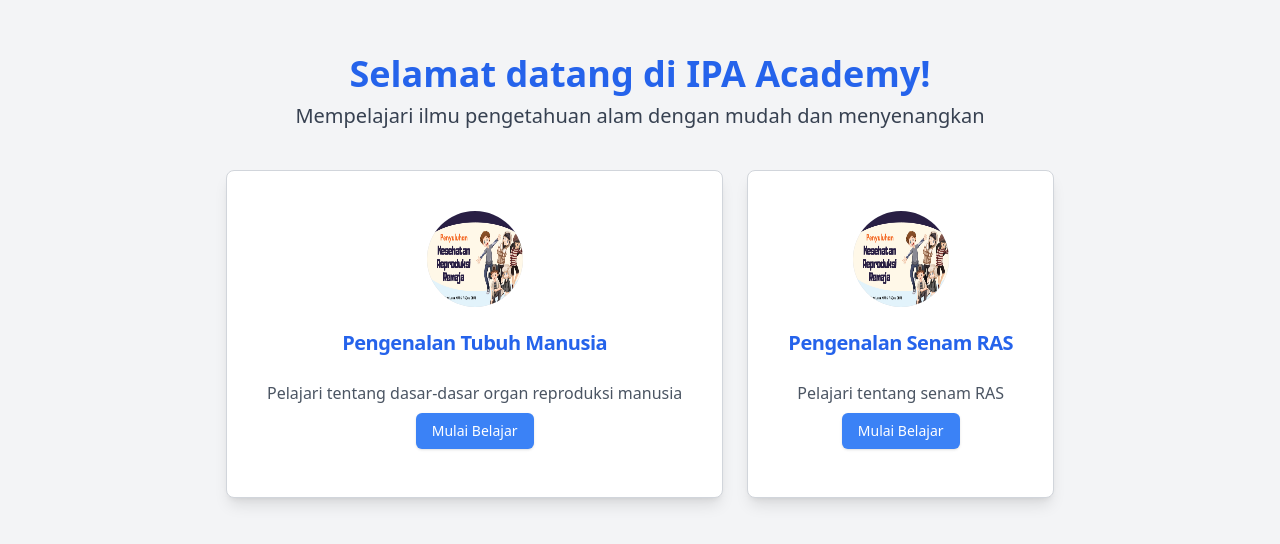
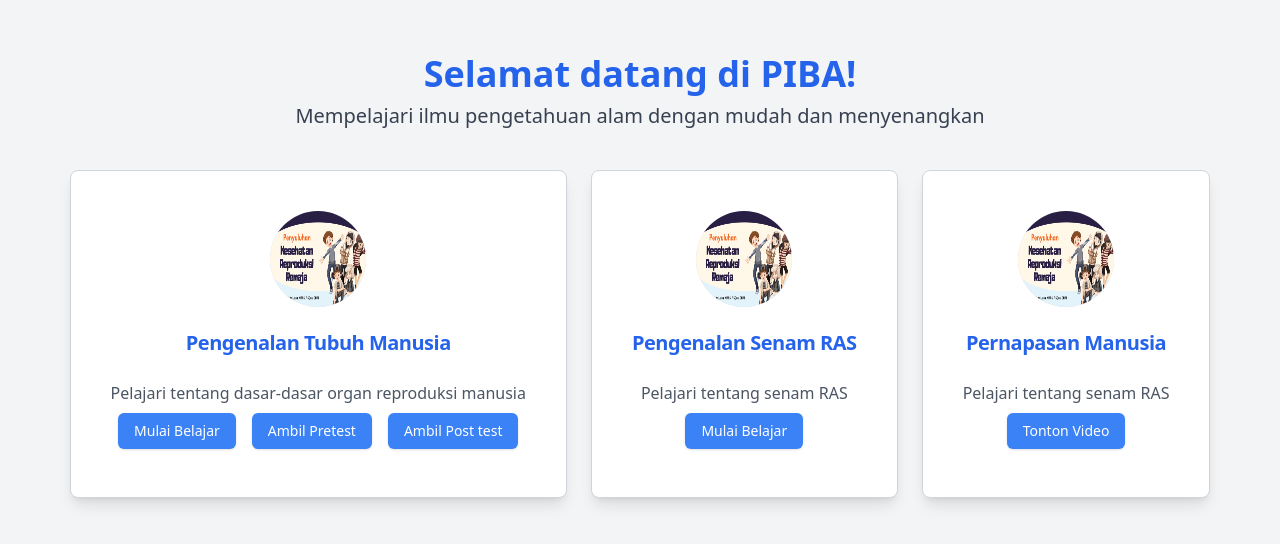
Before and after one commit to NoxturneDev/demo_fe, a React (Vite) app: page / in a window 1280 px wide. Shown: the part 124-668 px from the top of the page. Built offline with nearby package versions, Linux system fonts and the light colour scheme.

Commit message:
feat: updated features

```diff
--- a/package.json
+++ b/package.json
@@ -20,6 +20,7 @@
     "react": "^18.3.1",
     "react-dom": "^18.3.1",
     "react-router-dom": "^6.27.0",
+    "react-youtube": "^10.1.0",
     "tailwind-merge": "^2.5.3",
     "tailwindcss-animate": "^1.0.7"
   },
--- /dev/null
+++ b/src/components/VideoPlayer.jsx
@@ -0,0 +1,57 @@
+import React, { useState, useRef } from "react";
+import YouTube from "react-youtube";
+
+const skipTimestamps = [
+  { label: "Skip to 00:10", time: 10 },
+  { label: "Skip to 00:45", time: 45 },
+  { label: "Skip to 01:15", time: 75 },
+];
+
+export default function VideoPlayer({ videoId }) {
+  const [player, setPlayer] = useState(null);
+  const currentIndex = useRef(0);
+
+  const onReady = (event) => {
+    setPlayer(event.target);
+  };
+
+  const handleSkip = () => {
+    if (player && currentIndex.current < skipTimestamps.length) {
+      const { time } = skipTimestamps[currentIndex.current];
+      player.seekTo(time, true);
+      currentIndex.current += 1;
+    }
+  };
+
+  const handleReset = () => {
+    currentIndex.current = 0;
+    player.seekTo(0, true);
+  };
+
+  return (
+    <div className="video-player">
+      <YouTube
+        videoId={videoId}
+        onReady={onReady}
+        opts={{ width: "100%", height: "700", playerVars: { autoplay: 1 } }}
+      />
+      {/*<div className="controls mt-4">*/}
+      {/*  <button*/}
+      {/*    onClick={handleSkip}*/}
+      {/*    disabled={currentIndex.current >= skipTimestamps.length}*/}
+      {/*    className="px-4 py-2 bg-blue-500 text-white rounded mr-2"*/}
+      {/*  >*/}
+      {/*    {currentIndex.current < skipTimestamps.length*/}
+      {/*      ? skipTimestamps[currentIndex.current].label*/}
+      {/*      : "No more skips"}*/}
+      {/*  </button>*/}
+      {/*  <button*/}
+      {/*    onClick={handleReset}*/}
+      {/*    className="px-4 py-2 bg-gray-500 text-white rounded"*/}
+      {/*  >*/}
+      {/*    Reset*/}
+      {/*  </button>*/}
+      {/*</div>*/}
+    </div>
+  );
+}
--- a/src/components/pages/Dashboard.jsx
+++ b/src/components/pages/Dashboard.jsx
@@ -1,7 +1,7 @@
 // src/components/pages/Dashboard.jsx
 import {Card, CardHeader, CardTitle, CardContent} from "@/components/ui/card";
 import image1 from '../../assets/slide-1-1.png';
-import {useNavigate} from "react-router-dom";
+import {Link, useNavigate} from "react-router-dom";
 import {Button} from "../ui/button.jsx";
 
 const Dashboard = ({title}) => {
@@ -15,7 +15,7 @@ const Dashboard = ({title}) => {
     <div className="flex flex-col justify-center items-center p-6 bg-gray-100 min-h-screen">
       {/* Header Section */}
       <header className="text-center mb-10">
-        <h1 className="text-4xl font-bold text-blue-600">Selamat datang di IPA Academy!</h1>
+        <h1 className="text-4xl font-bold text-blue-600">Selamat datang di PIBA!</h1>
         <p className="text-xl text-gray-700 mt-2">
           Mempelajari ilmu pengetahuan alam dengan mudah dan menyenangkan
         </p>
@@ -25,7 +25,6 @@ const Dashboard = ({title}) => {
       <div className="flex justify-center items-center gap-6">
         <Card
           className="hover:cursor-pointer hover:bg-gray-200 transition ease-in-out duration-200 p-4 rounded-lg shadow-lg border border-gray-300"
-          onClick={() => handleCardClick('slide-1')}
         >
           <CardHeader className="flex justify-center items-center">
             {/* Circle Image Placeholder */}
@@ -37,12 +36,32 @@ const Dashboard = ({title}) => {
             </CardTitle>
           </CardHeader>
           <CardContent className="text-center">
+            <div className="flex flex-col justify-center items-center">
               <p className="text-gray-600">Pelajari tentang dasar-dasar organ reproduksi manusia</p>
+              <div className="flex gap-4 justify-center items-center">
+                <Link to="/topics/slide-1">
                   <Button
                     className="my-2 bg-blue-500 hover:bg-blue-600 text-white"
                   >
                     Mulai Belajar
                   </Button>
+                </Link>
+                <Link to="/questions/slide-1">
+                  <Button
+                    className="my-2 bg-blue-500 hover:bg-blue-600 text-white"
+                  >
+                    Ambil Pretest
+                  </Button>
+                </Link>
+                <Link to="/questions/slide-1">
+                  <Button
+                    className="my-2 bg-blue-500 hover:bg-blue-600 text-white"
+                  >
+                    Ambil Post test
+                  </Button>
+                </Link>
+              </div>
+            </div>
           </CardContent>
         </Card>
         <Card
@@ -67,6 +86,28 @@ const Dashboard = ({title}) => {
             </Button>
           </CardContent>
         </Card>
+        <Card
+          className="hover:cursor-pointer hover:bg-gray-200 transition ease-in-out duration-200 p-4 rounded-lg shadow-lg border border-gray-300"
+          onClick={() => handleCardClick('video-1')}
+        >
+          <CardHeader className="flex justify-center items-center">
+            {/* Circle Image Placeholder */}
+            <div className="w-24 h-24 bg-gray-300 rounded-full mb-4 flex items-center justify-center">
+              <img src={image1} alt="Character" className="w-full h-full rounded-full"/>
+            </div>
+            <CardTitle className="text-center text-xl font-semibold text-blue-600">
+              Pernapasan Manusia
+            </CardTitle>
+          </CardHeader>
+          <CardContent className="text-center">
+            <p className="text-gray-600">Pelajari tentang senam RAS</p>
+            <Button
+              className="my-2 bg-blue-500 hover:bg-blue-600 text-white"
+            >
+              Tonton Video
+            </Button>
+          </CardContent>
+        </Card>
       </div>
     </div>
   );
--- a/src/components/pages/QuestionsPage.jsx
+++ b/src/components/pages/QuestionsPage.jsx
@@ -124,7 +124,7 @@ export default function QuestionsPage() {
     // Load question set based on params
     const selectedSet = params.slide || "slide-1"; // Default to "set-1" if no param is provided
     setQuestionSet(questionSets[selectedSet] || []);
-  }, [params.set]);
+  }, [params.slide]);
 
   const closeScoreDialogAndBack = () => {
     setIsModalOpen(false);
--- a/src/components/pages/Topics.jsx
+++ b/src/components/pages/Topics.jsx
@@ -13,6 +13,7 @@ import image24 from '../../assets/slide-2-4.png';
 import image25 from '../../assets/slide-2-5.png';
 
 import {useEffect, useState} from "react";
+import VideoPlayer from "../VideoPlayer.jsx";
 
 const slide1Images = [image1, image2, image3];
 const slide2Images = [image21, image22, image23, image24, image25];
@@ -35,9 +36,13 @@ const Topics = () => {
   }, []);
 
   return (
-    <>
-      <ImageSlider images={imagesUrl} />
-    </>
+    <div className="min-h-screen">
+      {params?.slide === 'video-1' ? (
+        <VideoPlayer videoId="AKW3Zen8DD4" />
+      ) : (
+        <ImageSlider images={imagesUrl} />
+      )}
+    </div>
   );
 };
 
```
Also changed, not shown: 1 other file (tests, documents, lock files or other folders). Lines whose indentation alone changed are shown as unchanged.
